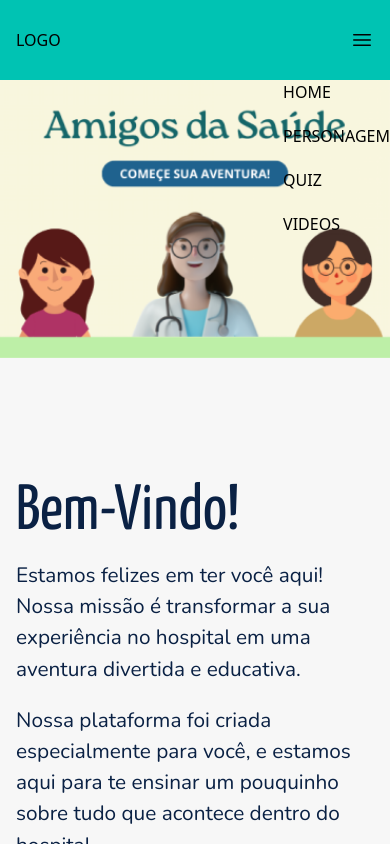
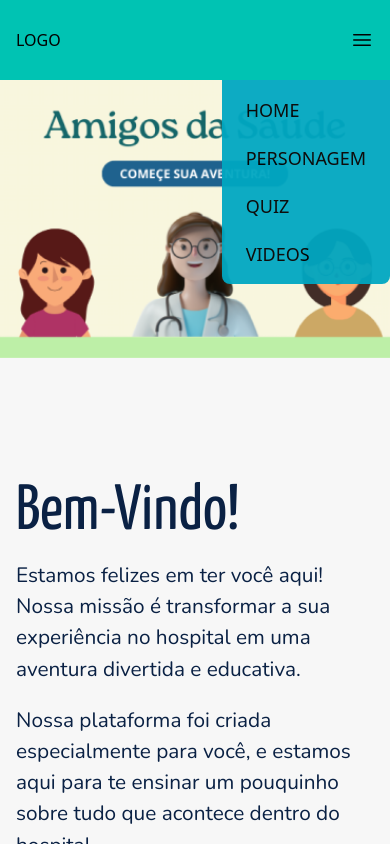
Before and after one commit to rafadagalera/Amigos-da-Saude, a React (Vite) app: page / in a window 390 px wide. Both pictures are taken after a click on the icon 362 px from the left and 40 px from the top of the page. Shown: the top 844 px of the page. Built offline with nearby package versions, Linux system fonts and the light colour scheme.

Commit message:
fix: header styles

```diff
--- a/src/components/header.jsx
+++ b/src/components/header.jsx
@@ -15,7 +15,7 @@ export default function Header() {
         <Bars3Icon className="size-6 md:hidden" onClick={handleMenu} />
         <div
           id="menu_mobile"
-          className="absolute bottom-0 right-0 hidden translate-y-[100%] md:hidden"
+          className="absolute bottom-0 right-0 hidden translate-y-[100%] bg-azul-100 font-medium opacity-95 md:hidden px-6 py-4 rounded-b-lg text-lg"
         >
           <nav className="flex flex-col gap-5">
             <Link to="/" onClick={handleMenu}>
```
